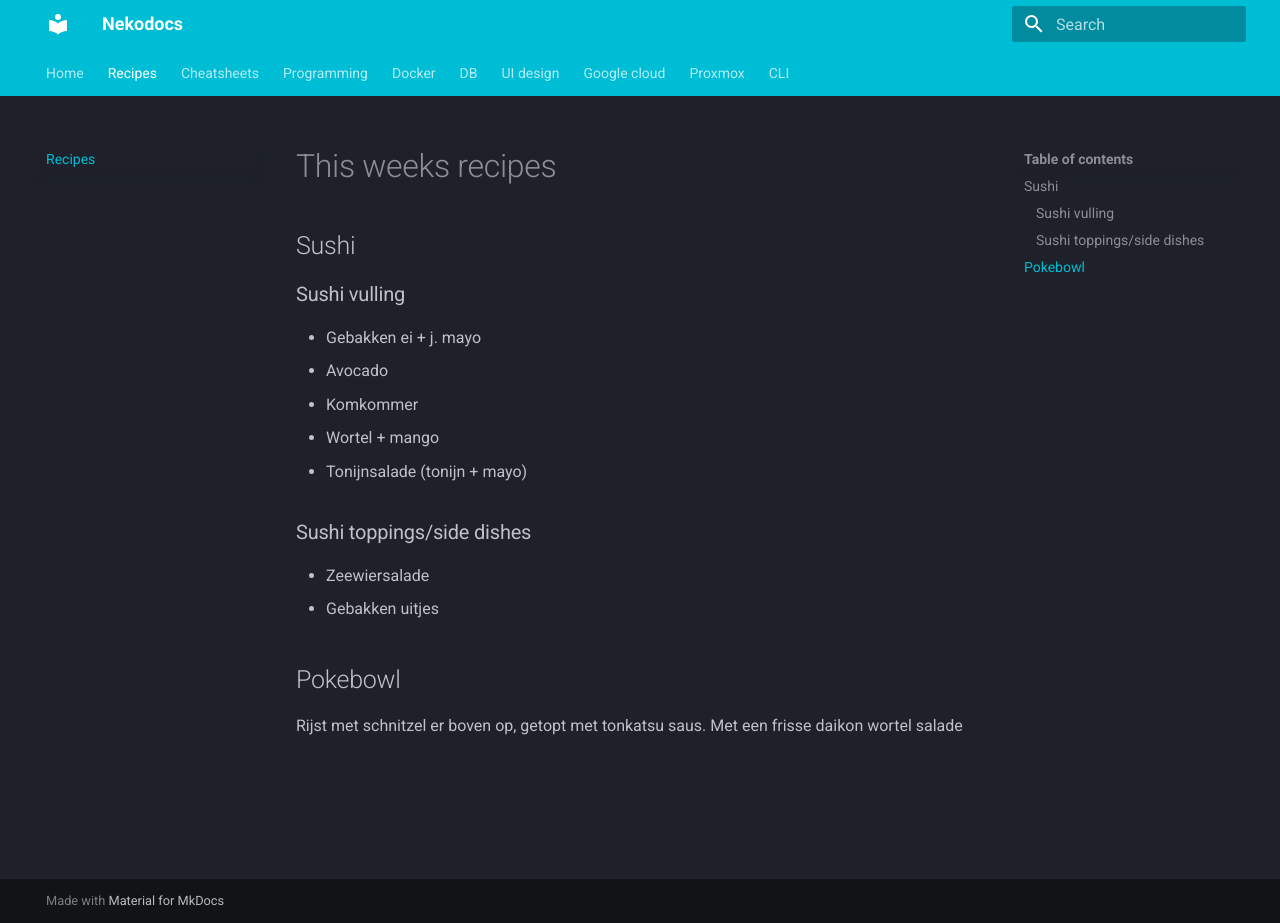
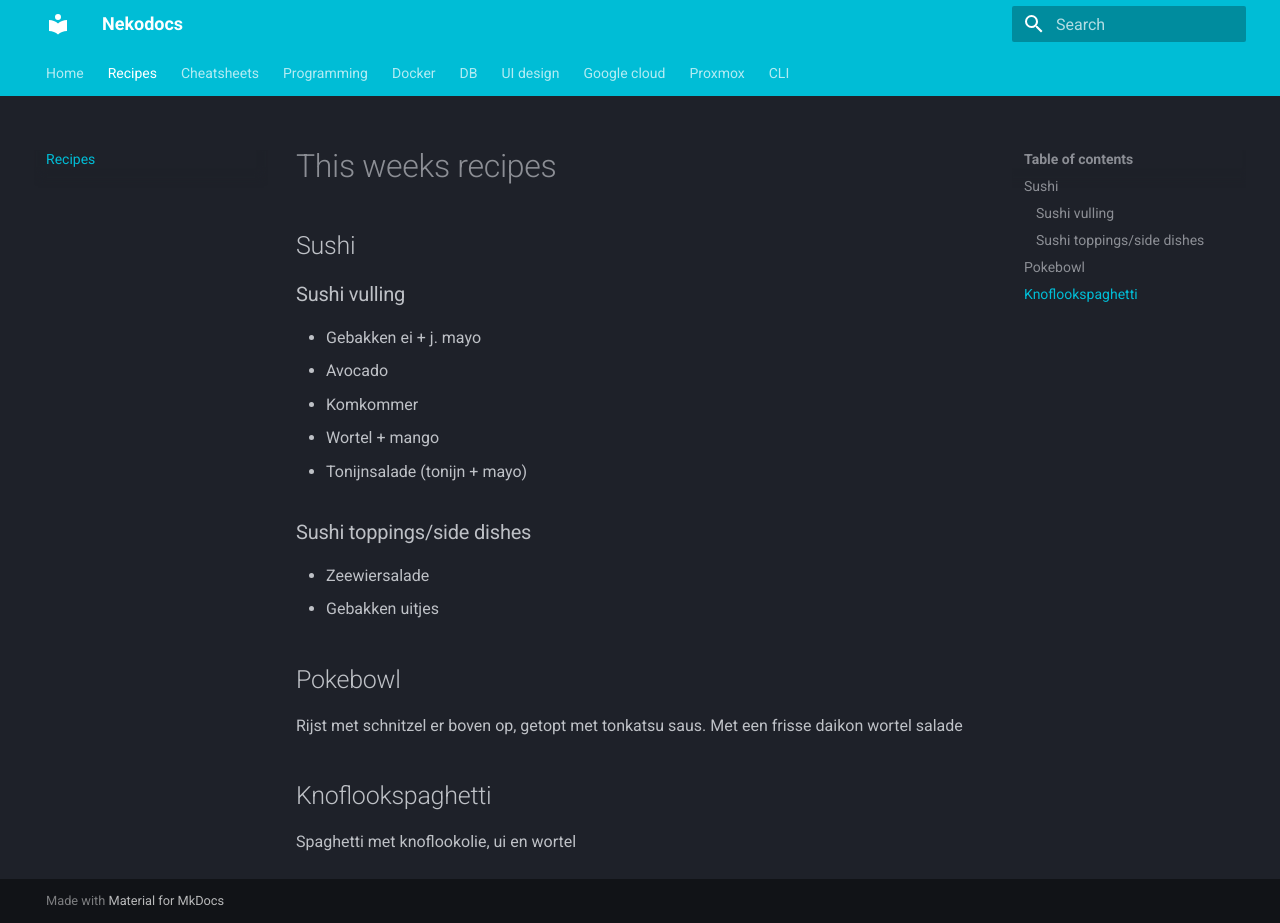
Before and after one commit to NekoLuka/raneto-wiki-files, an MkDocs documentation site: the page built from docs/recipes.md, in a window 1280 px wide and 923 px high. Built offline with MkDocs 1.6.1 and Material for MkDocs 9.7.7, drawn with Linux system fonts in a browser that asks for light colours.

Commit message:
Update recipes.md

```diff
--- a/docs/recipes.md
+++ b/docs/recipes.md
@@ -18,3 +18,6 @@ Title: Week recipes
 ## Pokebowl
 Rijst met schnitzel er boven op, getopt met tonkatsu saus.
 Met een frisse daikon wortel salade
+
+## Knoflookspaghetti
+Spaghetti met knoflookolie, ui en wortel
```
